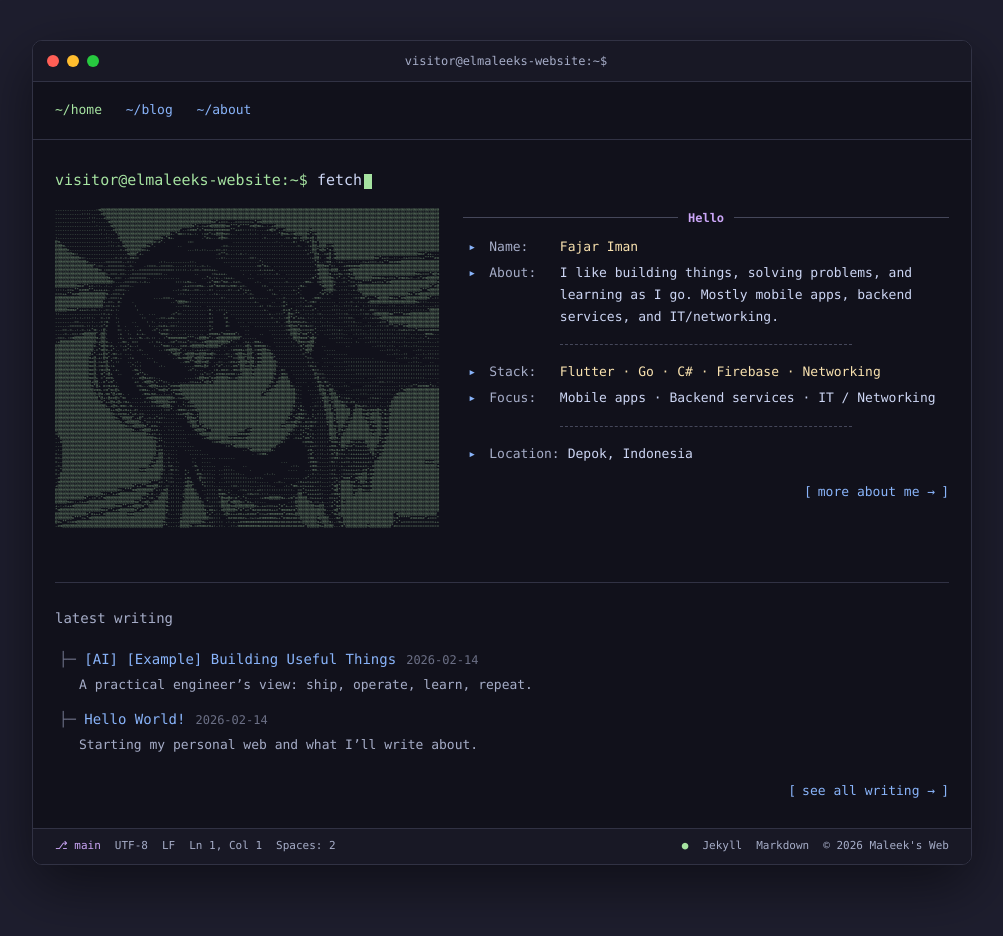
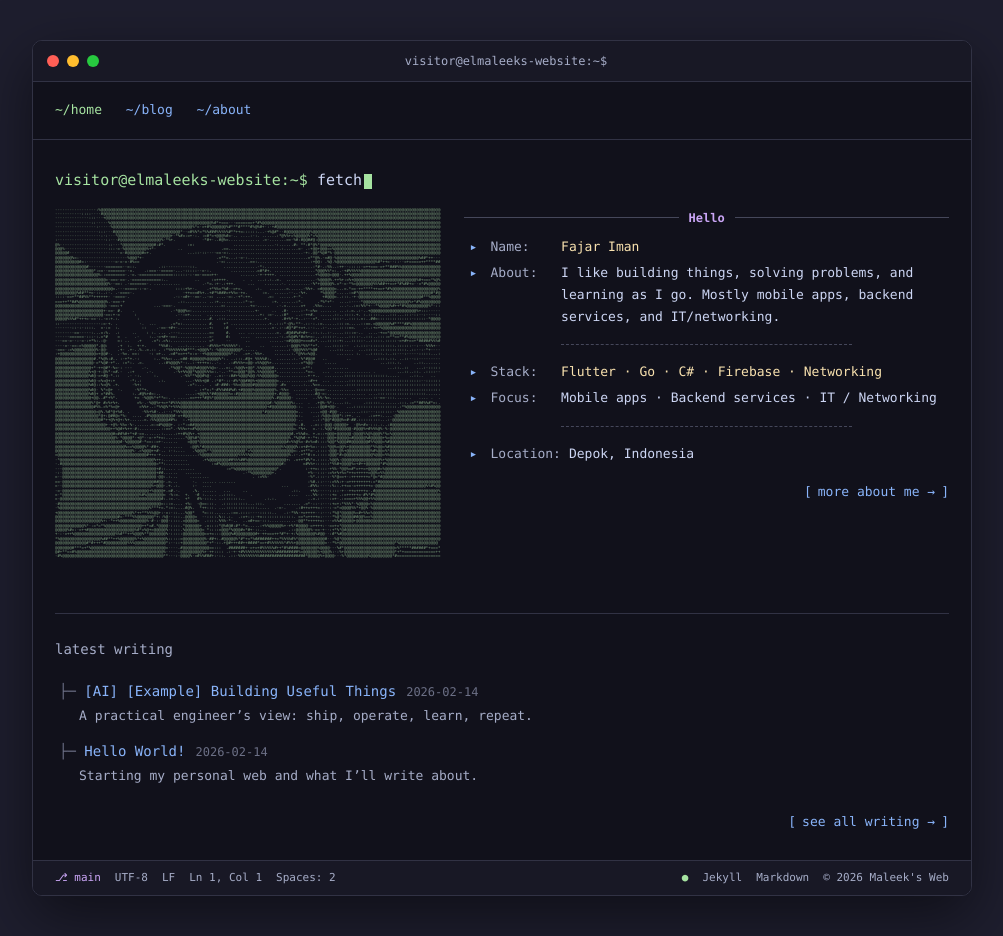
Before and after one commit to elmaleek03/elmaleek03.github.io, a Jekyll site: the page built from index.md, in a window 1280 px wide. Shown: the whole page, without its empty margins (138-1141 px from the left). Built offline with Jekyll 4.4.1, drawn with Linux system fonts in a browser that asks for light colours; before the commit the page ends 905 px from its top, so only the background shows below that.

Commit message:
Fix ASCII art aspect ratio being stretched on mobile
Use a unitless line-height and explicit monospace stack so the 1:2
character cell ratio stays consistent across fonts/devices. Previously
line-height was tied to the desktop font metrics, so mobile browsers
(which use the system mono font) rendered the grid stretched.

```diff
--- a/assets/css/styles.css
+++ b/assets/css/styles.css
@@ -210,13 +210,19 @@
   margin: 0;
   padding: 0;
   color: #8fb98d;
+  font-family: "SF Mono", "Menlo", "Consolas", "DejaVu Sans Mono",
+    "Liberation Mono", "Courier New", monospace;
   font-size: 4px;
-  line-height: 1;
+  /* unitless line-height scales with font-size, keeping ~1:2 char cells
+     (square-looking art) on every device/font, including mobile autosizing */
+  line-height: 1.1;
   letter-spacing: 0;
   white-space: pre;
   overflow: visible;
   max-width: 100%;
   opacity: 0.85;
+  -webkit-text-size-adjust: 100%;
+  text-size-adjust: 100%;
 }
 
 .hero__cta { display: flex; gap: 10px; flex-wrap: wrap; margin: 18px 0 6px; }
```
